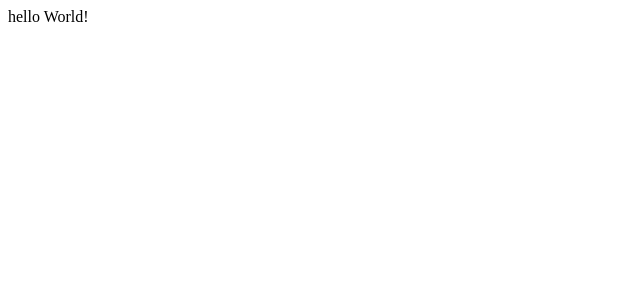
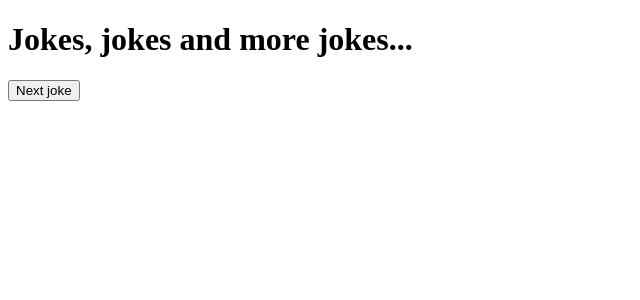
Before and after one commit to sschmidt0/sprint8, a React app: page / in a window 1280 px wide. Shown: the top 300 px of the page, without its empty margins (0-640 px from the left). Built offline with nearby package versions, Linux system fonts and the light colour scheme.

Commit message:
Nivell 1 - exercici 1

```diff
--- a/src/App.js
+++ b/src/App.js
@@ -1,8 +1,35 @@
+import { useState, useEffect } from 'react';
+
 export default () => {
+    const [joke, setJoke] = useState('');
+    let fetchedJoke = '';
+
+    const myHeaders = new Headers();
+    myHeaders.append("Accept", "application/json");
+
+    const requestOptions = {
+        method: 'GET',
+        headers: myHeaders,
+        redirect: 'follow'
+    };
+
+    const loadJoke = () => {
+        fetch("https://icanhazdadjoke.com/", requestOptions)
+            .then(response => response.json())
+            .then(result => {
+                console.log(result.joke);
+                setJoke(result.joke);
+            })
+            .catch(error => console.log('error', error));
+    };
 
     return (
         <div>
-            hello World!
+            <h1>Jokes, jokes and more jokes...</h1>
+            <div className="jokes-box">
+                <button id="btn" onClick={() => loadJoke()}><span>Next joke </span></button>
+                <p id="jokes">{ joke }</p>
+            </div>
         </div>
     );
 };
```
Also changed, not shown: 1 other file (tests, documents, lock files or other folders).
